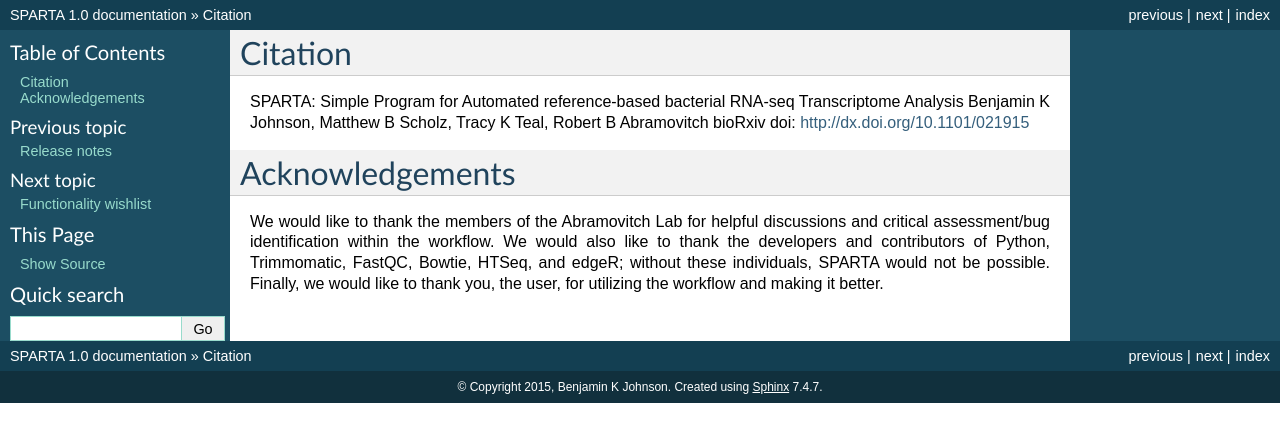
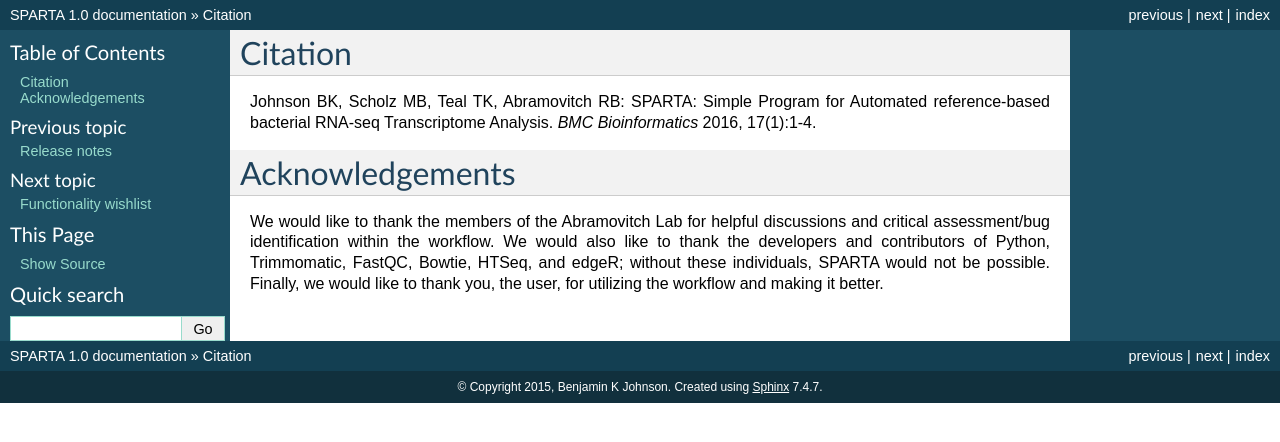
Before and after one commit to abramovitchMSU/SPARTA_Docs_and_Tutorial, a Sphinx documentation site: the page built from docs/source/citationacknowledgements.rst, in a window 1280 px wide. Shown: the top 442 px of the page. Built offline with Sphinx 7.4.7, drawn with Linux system fonts in a browser that asks for light colours.

Commit message:
update citation

```diff
--- a/docs/source/citationacknowledgements.rst
+++ b/docs/source/citationacknowledgements.rst
@@ -4,9 +4,7 @@ Citation
 --------
 
 
-SPARTA: Simple Program for Automated reference-based bacterial RNA-seq Transcriptome Analysis
-Benjamin K Johnson, Matthew B Scholz, Tracy K Teal, Robert B Abramovitch
-bioRxiv doi: http://dx.doi.org/10.1101/021915
+Johnson BK, Scholz MB, Teal TK, Abramovitch RB: SPARTA: Simple Program for Automated reference-based bacterial RNA-seq Transcriptome Analysis. *BMC Bioinformatics* 2016, 17(1):1-4.
 
 
 Acknowledgements
```
